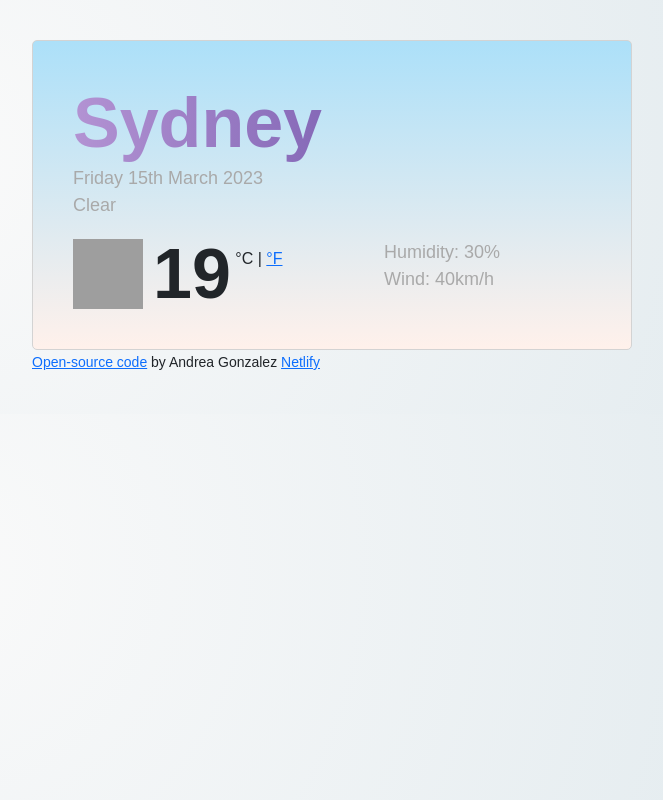
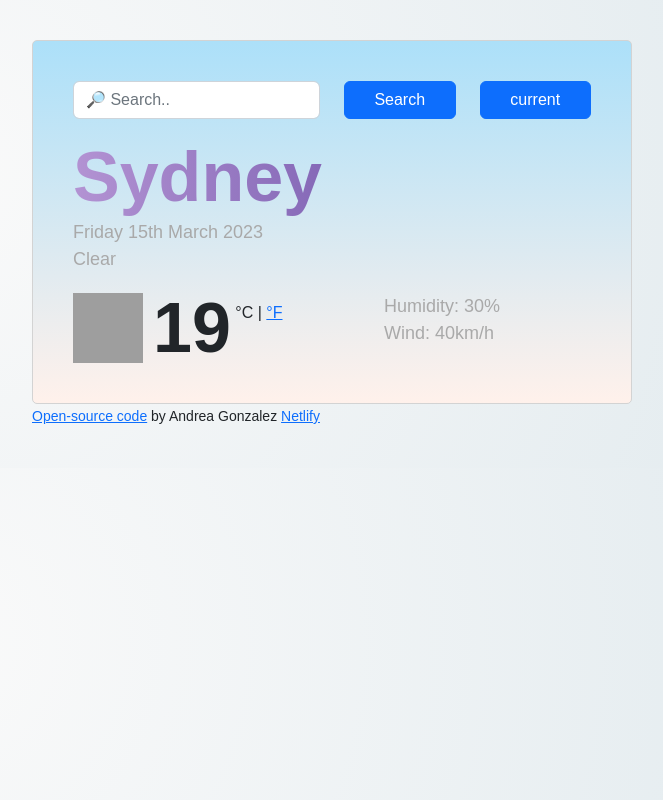
Before and after one commit to Alohaiscoding/Vanilla-weather-app, a plain HTML site: page index.html in a window 1280 px wide. Shown: the whole page, without its empty margins (308-971 px from the left). Drawn offline with nearby package versions, Linux system fonts and the light colour scheme; no server answers; grey boxes are pictures that could not be loaded.

Commit message:
I added two buttons html

```diff
--- a/app.js
+++ b/app.js
@@ -1,8 +1,10 @@
 function displayTemperature(response) {
   console.log(response.data);
 }
+
 let apiKey = "508d54a034ao7702ct57a2eb3f9ba0acb";
 let apiUrl =
   "https://api.shecodes.io/weather/v1/current?query=Sydney&key=08d54a034ao7702ct57a2eb3f9ba0acb&units=metric";
+console.log(apiUrl);
 
 axios.get(apiUrl).then(displayTemperature);
--- a/index.html
+++ b/index.html
@@ -1,27 +1,55 @@
-
 <!DOCTYPE html>
 <html lang="en">
   <head>
-    <script src="app.js"></script>
     <script src="https://unpkg.com/axios@1.1.2/dist/axios.min.js"></script>
     <meta charset="UTF-8" />
     <meta http-equiv="X-UA-Compatible" content="IE=edge" />
     <meta name="viewport" content="width=device-width, initial-scale=1.0" />
-
+    <script
+      src="https://cdn.jsdelivr.net/npm/bootstrap@5.2.2/dist/js/bootstrap.bundle.min.js"
+      integrity="sha384-OERcA2EqjJCMA+/3y+gxIOqMEjwtxJY7qPCqsdltbNJuaOe923+mo//f6V8Qbsw3"
+      crossorigin="anonymous"
+    ></script>
     <link
       href="https://cdn.jsdelivr.net/npm/bootstrap@5.2.2/dist/css/bootstrap.min.css"
       rel="stylesheet"
       integrity="sha384-Zenh87qX5JnK2Jl0vWa8Ck2rdkQ2Bzep5IDxbcnCeuOxjzrPF/et3URy9Bv1WTRi"
       crossorigin="anonymous"
     />
- <link rel="stylesheet" href="styles.css">
+    <link rel="stylesheet" href="styles.css" />
     <title>Weather App</title>
   </head>
-  <body>
   <body>
     <div class="container">
       <div class="weather-app-wrapper">
         <div class="weather-app">
+          <form id="search-form" class="mb-3">
+            <div class="row">
+              <div class="col-6">
+                <input
+                  type="search"
+                  placeholder="🔎 Search.."
+                  class="form-control"
+                  id="city-input"
+                  autocomplete="off"
+                />
+              </div>
+              <div class="col-3">
+                <input
+                  type="submit"
+                  value="Search"
+                  class="btn btn-primary w-100"
+                />
+              </div>
+              <div class="col-3">
+                <input
+                  type="submit"
+                  value="current"
+                  class="btn btn-primary w-100"
+                />
+              </div>
+            </div>
+          </form>
           <div class="overview">
             <h1 id="city">Sydney</h1>
             <ul>
@@ -32,10 +60,15 @@
           <div class="row">
             <div class="col-6">
               <div class="d-flex weather-temperature">
-  <img src="https://ssl.gstatic.com/onebox/weather/64/cloudy.png" alt="Clear" id="icon" />
+                <img
+                  src="https://ssl.gstatic.com/onebox/weather/64/cloudy.png"
+                  alt="Clear"
+                  id="icon"
+                />
                 <div>
                   <strong id="temperature">19</strong
-    ><span class="celsius"> °C | </span> <span class="fahrenheit"> <a href="#"> °F</a></span>
+                  ><span class="celsius"> °C | </span>
+                  <span class="fahrenheit"> <a href="#"> °F</a></span>
                 </div>
               </div>
             </div>
@@ -54,15 +87,14 @@
             >Open-source code</a
           >
           by Andrea Gonzalez
-          <a href="https://tubular-frangollo-edd69d.netlify.app/"
-          target="_blank" >Netlify</a>
+          <a
+            href="https://tubular-frangollo-edd69d.netlify.app/"
+            target="_blank"
+            >Netlify</a
+          >
         </small>
       </div>
     </div>
+    <script src="app.js"></script>
   </body>
-
-   <script
-      src="https://cdn.jsdelivr.net/npm/bootstrap@5.2.2/dist/js/bootstrap.bundle.min.js"
-      integrity="sha384-OERcA2EqjJCMA+/3y+gxIOqMEjwtxJY7qPCqsdltbNJuaOe923+mo//f6V8Qbsw3"
-      crossorigin="anonymous" ></script>
 </html>
```
Lines whose indentation alone changed are shown as unchanged.
